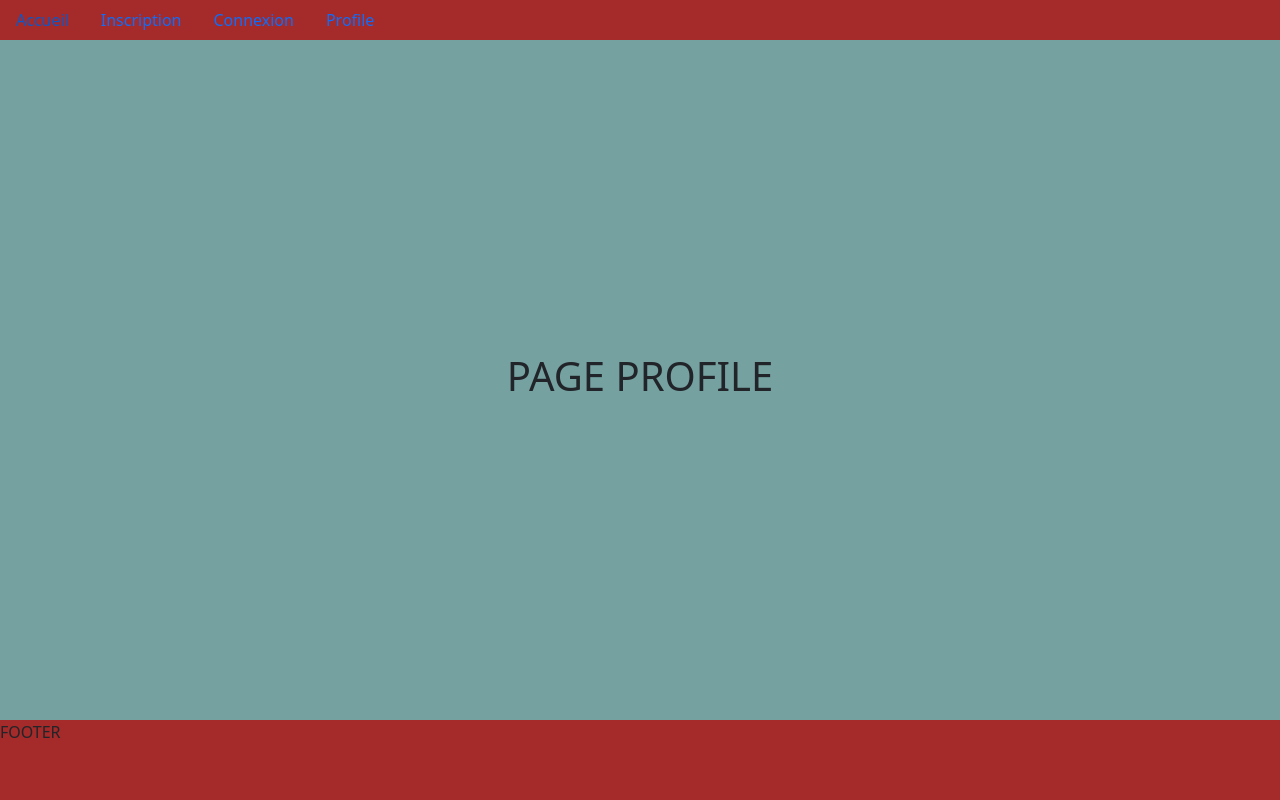
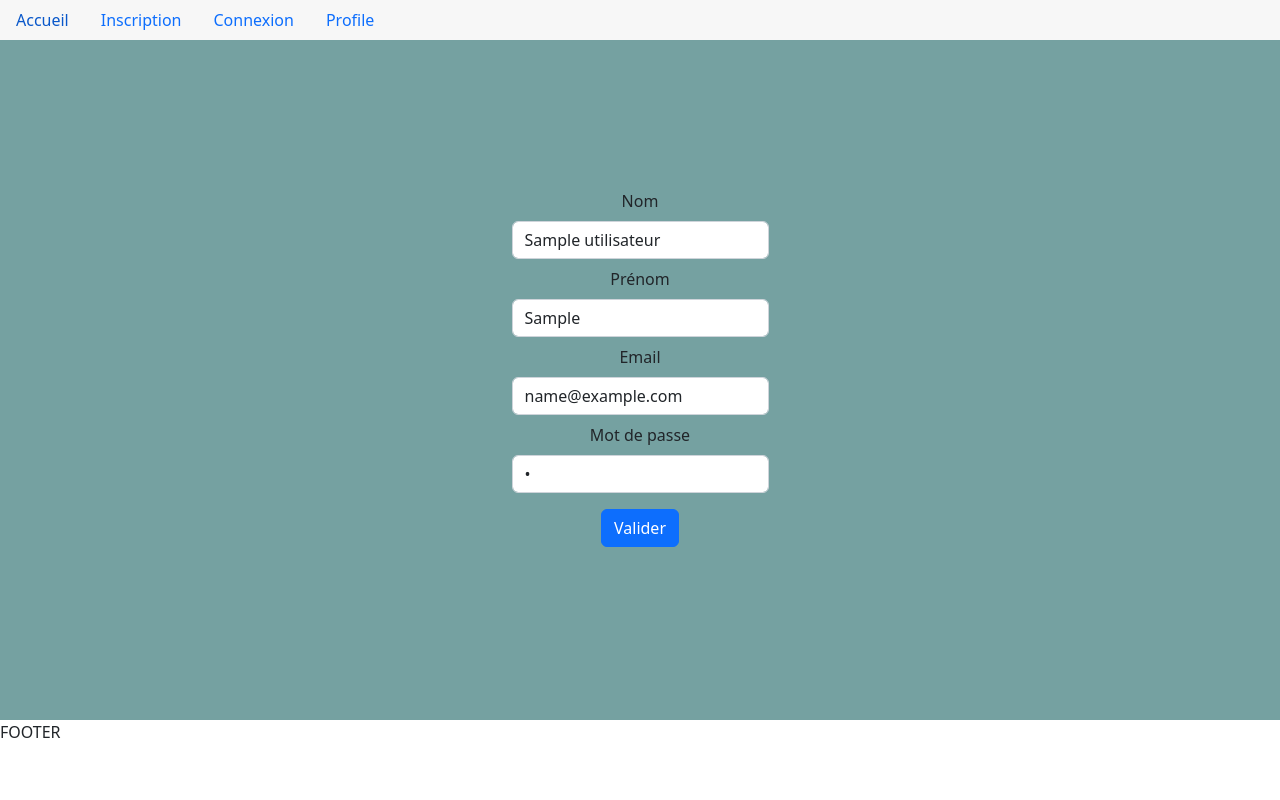
Before and after one commit to surcris/choco, a PHP site: page /choco/profile in a window 1280 px wide. Run offline with PHP 8.4, Linux system fonts and the light colour scheme; the visitor is signed in with stand-in values (Sample User, id 1); tables that the repository leaves empty or names only in its code hold one stand-in row (values such as "Sample post").

Commit message:
update requeste

```diff
--- a/App/controller/controllerAccueil.php
+++ b/App/controller/controllerAccueil.php
@@ -7,7 +7,7 @@ include './app/manager/ManagerUtilisateur.php';
 
 
 if (isset($_SESSION['key'])) {
-    $message = $_SESSION['key'];
+    $message = "Vous êtes connecté";
 }else{
     $message = "Erreur avec la variable session";
 }
--- a/App/controller/controllerConnexion.php
+++ b/App/controller/controllerConnexion.php
@@ -26,7 +26,7 @@ if (isset($_POST['send'])) {
                 if (password_verify($mdp, $user->getUserByMail()[0]["password_utilisateur"])) {
                     $message = "Mot de passe correct";
 
-                    $_SESSION['key'] = $user->getUserByMail()[0]["id_utilisateur"];
+                    $_SESSION['key'] = $user->getUserByMail()[0]["mail_utilisateur"];
                     header('Location:http://localhost/choco/accueil');
                 } else {
                     $message = "Mot de passe incorrect";
--- a/App/controller/controllerProfile.php
+++ b/App/controller/controllerProfile.php
@@ -5,9 +5,52 @@ include './app/manager/ManagerUtilisateur.php';
 session_start();
 
 $message = "";
-if ($_SESSION['key']) {
+if (isset($_SESSION['key'])) {
+    $user = new ManagerUtilisateur('','',$_SESSION['key'],'');
+    if ($user->getUserByMail()) {
+        $user->setNom($user->getUserByMail()[0]["nom_utilisateur"]);
+        $user->setPrenom($user->getUserByMail()[0]["prenom_utilisateur"]);
+        $user->setEmail($user->getUserByMail()[0]["mail_utilisateur"]);
+        $user->setPassword($user->getUserByMail()[0]["password_utilisateur"]);
 
+    }else{
+        $message = "Erreur de l'id";
+    }
 }
+
+if (isset($_POST['send'])) {
+    $email = filter_var($_POST['email'], FILTER_VALIDATE_EMAIL);
+    if (!empty($_POST['nom'])) {
+
+        if (!empty($_POST['prenom'])) {
+
+            if (!empty($_POST['email']) && $email !== false) {
+
+                if (!empty($_POST['mdp'])) {
+
+                    $nom = htmlEntities(strip_tags($_POST['nom']), ENT_QUOTES);
+                    $prenom = htmlEntities(strip_tags($_POST['prenom']), ENT_QUOTES);
+                    $mdp = htmlEntities(strip_tags($_POST['mdp']), ENT_QUOTES);
+
+
+                    $user = new ManagerUtilisateur($nom, $prenom, $email, $mdp);
+                    $user->updateUserByMail($_SESSION['key']);
+                    $_SESSION['key'] = $email;
+                } else {
+                    $message = 'Veuillez remplir mdp';
+                }
+            } else {
+                $message = 'Veuillez remplir email';
+            }
+        } else {
+            $message = 'Veuillez remplir prenom';
+        }
+    } else {
+        $message = 'Veuillez remplir nom';
+    }
+}
+
+
 
 
 include './app/vue/header.php';
--- a/App/manager/ManagerUtilisateur.php
+++ b/App/manager/ManagerUtilisateur.php
@@ -10,8 +10,28 @@ class ManagerUtilisateur extends Utilisateur{
             $bdd = ConnectBdd::getBdd('mysql:host=localhost;dbname=chocoblast','root','');
             $mail = $this->getEmail();
 
-            $req = $bdd->prepare('SELECT id_utilisateur,nom_utilisateur, prenom_utilisateur, mail_utilisateur, password_utilisateur,image_utilisateur,id_roles,statut_utilisateur FROM utilisateur WHERE mail_utilisateur = ?');
+            $req = $bdd->prepare('SELECT id_utilisateur,nom_utilisateur, prenom_utilisateur, mail_utilisateur, password_utilisateur,image_utilisateur,id_roles,statut_utilisateur
+            FROM utilisateur WHERE mail_utilisateur = ?');
             $req->bindParam(1, $mail, PDO::PARAM_STR);
+            $req->execute();
+
+            $data = $req->fetchAll(PDO::FETCH_ASSOC);
+            return $data;
+
+        } catch (Exception $e) {
+            die('Erreur getUserByMail : '.$e->getMessage());
+        }
+
+    }
+
+    public function getUserById(){
+        try {
+            $bdd = ConnectBdd::getBdd('mysql:host=localhost;dbname=chocoblast','root','');
+            $id = $this->getId();
+
+            $req = $bdd->prepare('SELECT id_utilisateur,nom_utilisateur, prenom_utilisateur, mail_utilisateur, password_utilisateur,image_utilisateur,id_roles,statut_utilisateur
+            FROM utilisateur WHERE id_utilisateur = ?');
+            $req->bindParam(1, $id, PDO::PARAM_STR);
             $req->execute();
 
             $data = $req->fetchAll(PDO::FETCH_ASSOC);
@@ -57,6 +77,33 @@ class ManagerUtilisateur extends Utilisateur{
         }
     }
 
+    public function updateUserByMail($email){
+        try {
+
+            $bdd = ConnectBdd::getBdd('mysql:host=localhost;dbname=chocoblast','root','');
+
+            $nom = $this->getNom();
+            $prenom = $this->getPrenom();
+            $mail = $this->getEmail();
+            $password = password_hash($this->getPassword(), PASSWORD_DEFAULT);;
+
+
+
+            $req = $bdd->prepare('UPDATE utilisateur SET nom_utilisateur = ?, prenom_utilisateur = ?, mail_utilisateur = ?, password_utilisateur = ? WHERE mail_utilisateur = ?');
+            $req->bindParam(1, $nom, PDO::PARAM_STR);
+            $req->bindParam(2, $prenom, PDO::PARAM_STR);
+            $req->bindParam(3, $mail, PDO::PARAM_STR);
+            $req->bindParam(4, $password, PDO::PARAM_STR);
+            $req->bindParam(5, $email, PDO::PARAM_STR);
+
+            $req->execute();
+
+
+        } catch (Exception $e) {
+            die('Erreur Insert : '.$e->getMessage());
+        }
+    }
+
     public function activeUser(){
         try {
             $bdd = ConnectBdd::getBdd('mysql:host=localhost;dbname=chocoblast','root','');
--- a/App/vue/view_profile.php
+++ b/App/vue/view_profile.php
@@ -1,14 +1,35 @@
-
-
 <?php
-    if (isset($_SESSION['key'])) {
+if (isset($_SESSION['key'])) {
 ?>
 
 
-<div class="container">
-    <H1>PAGE PROFILE</H1>
-</div>
+    <div class="container">
+
+        <div class="form-group">
+            <form action="#" method="post" enctype="multipart/form-data">
+                <div class="form-group text-center">
+                    <label>Nom</label>
+                    <input type="text" name="nom" pattern="^[a-zA-Z0-9]+$" class="form-control  my-2"  placeholder="Nom" value="<?php echo isset($user) ? $user->getNom() : ''?>">
+                    <label>Prénom</label>
+                    <input type="text" name="prenom" pattern="^[a-zA-Z0-9]+$" class="form-control  my-2"  placeholder="Prénom" value="<?php echo isset($user) ? $user->getPrenom() : ''?>">
+                    <label>Email</label>
+                    <input type="text" name="email" class="form-control  my-2"  placeholder="Email" value="<?php echo isset($user) ? $user->getEmail() : ''?>">
+                    <label>Mot de passe</label>
+                    <input type="password" name="mdp" class="form-control  my-2"  placeholder="Mot de passe" value="<?php echo isset($user) ? $user->getPassword() : ''?>">
+                    <div class="col-md-12 text-center text-danger"><?php echo $message ?></div>
+                </div>
+
+                <div class="col-md-12 text-center">
+                    <button type="submit" class="btn btn-primary my-2" name="send" value="Valider">Valider</button>
+                </div>
+
+
+            </form>
+        </div>
+    </div>
 
 <?php
-    }
+} else {
+    header('Location:http://localhost/choco/404');
+}
 ?>
--- a/Public/asset/style/index.css
+++ b/Public/asset/style/index.css
@@ -10,7 +10,7 @@ body {
 }
 
 header{
-    background-color: brown;
+    background-color: rgb(247, 247, 247);
     width: 100%;
     height: 5vh;
 }
@@ -20,7 +20,8 @@ header{
     justify-content: center;
     align-items: center;
     width: 100%;
-    min-height: 85vh;
+    flex: 1;
+    min-height: auto;
     border-radius: 12px;
 
 
@@ -54,7 +55,7 @@ header{
 footer{
     position: relative;
     bottom: 0;
-    background-color: brown;
+    background-color: rgb(255, 255, 255);
     width: 100vw;
     height: 10vh;
 }
```
Also changed, not shown: App/controller/controller404.php (+5 -5 lines), App/vue/view_connexion.php (+3 -4 lines).
